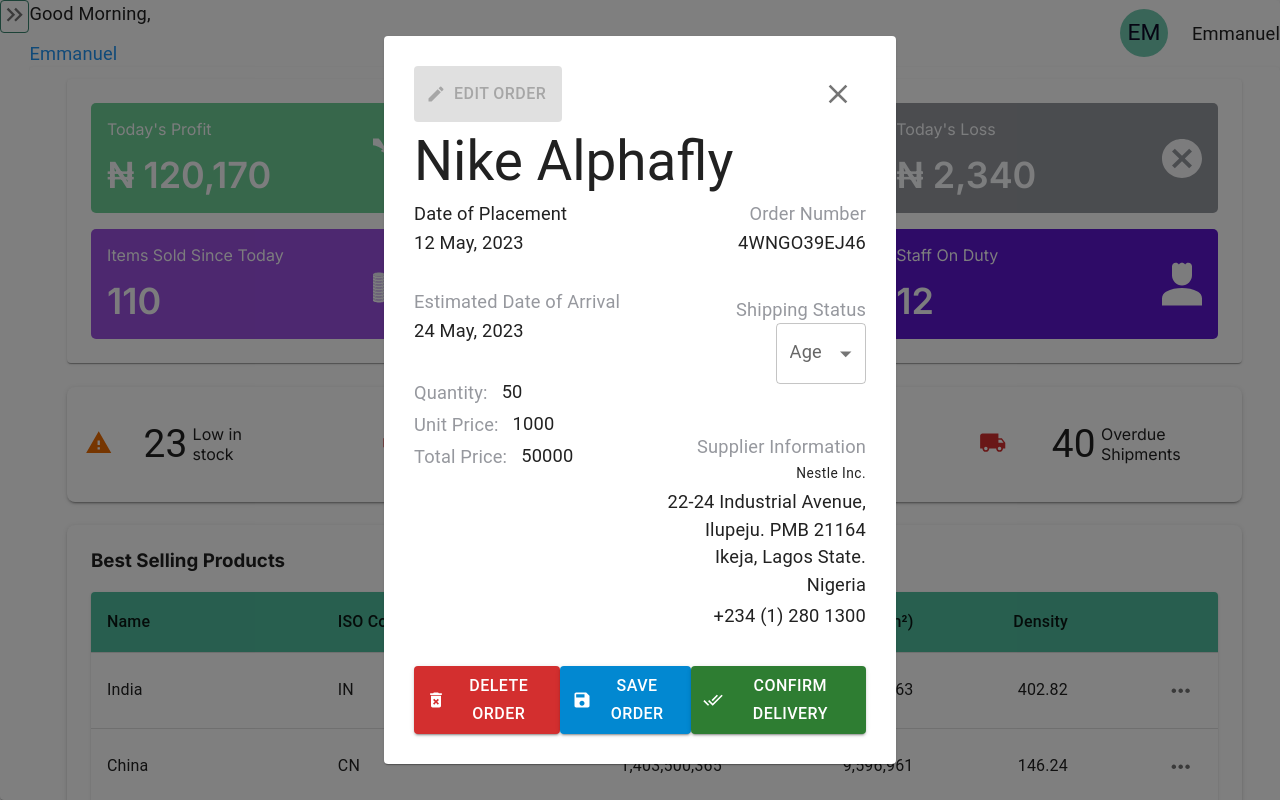
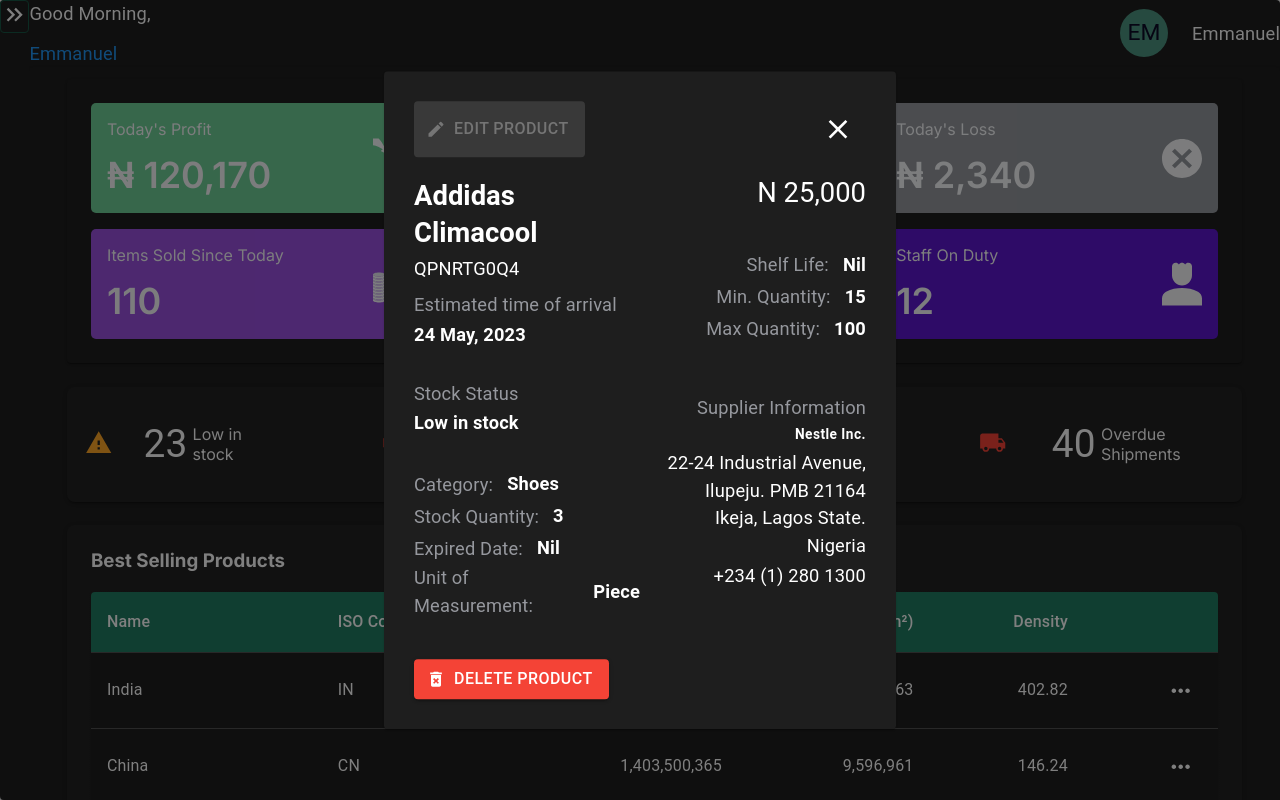
Before and after one commit to valentinesamuel/shopaholik-frontend, a React (Vite) app: page /manager in a window 1280 px wide. Both pictures are taken after a click on the button 1180 px from the left and 690 px from the top of the page. Built offline with nearby package versions, Linux system fonts and the light colour scheme; a web font is replaced by a local one.

Commit message:
FEAT: Added product detail modal

```diff
--- a/src/App.tsx
+++ b/src/App.tsx
@@ -14,7 +14,7 @@
 import ManagerInventory from './routes/Manager/ManagerInventory/ManagerInventory.component';
 
 function App() {
-  const [mode, setMode] = useState<PaletteMode>('light');
+  const [mode, setMode] = useState<PaletteMode>('dark');
   const colorMode = useMemo(
     () => ({
       toggleColorMode: () => {
@@ -36,7 +36,7 @@
             <Route path="/manager" element={<ManagerHome />}>
               <Route index element={<ManagerDashboard />} />
               <Route path="dashboard" element={<ManagerDashboard />} />
-              <Route path="inventory" element={<ManagerInventory/>} />
+              <Route path="inventory" element={<ManagerInventory />} />
             </Route>
             <Route path="supervisor" element={<SupervisorHome />}>
               <Route index element={<SupervisorDashboard />} />
--- a/src/components/ProductDetailModal.tsx
+++ b/src/components/ProductDetailModal.tsx
@@ -1,14 +1,12 @@
 import { Box, Button, IconButton, Paper, Typography } from '@mui/material';
-import { FC } from 'react';
 import CloseIcon from '@mui/icons-material/Close';
 import CreateIcon from '@mui/icons-material/Create';
 import DeleteForever from '@mui/icons-material/DeleteForever';
-import SaveIcon from '@mui/icons-material/Save';
-import DoneAllIcon from '@mui/icons-material/DoneAll';
-import SelectOptions from './SelectOptions';
-interface Props {}
+import { FC } from 'react';
 
-const ProductDetailModal: FC<Props> = () => {
+type Props = {};
+
+const ProductDetailModal: FC<Props> = ({}) => {
   return (
     <Paper
       sx={{
@@ -20,52 +18,82 @@
         padding: '30px',
       }}
     >
-      <Box sx={{ display: 'flex', justifyContent: 'space-between' }}>
+      <Box
+        sx={{
+          display: 'flex',
+          justifyContent: 'space-between',
+          margin: '0 0 4% 0',
+        }}
+      >
         <Button disabled startIcon={<CreateIcon />} variant="contained">
-          Edit Order
+          Edit Product
         </Button>
         <IconButton aria-label="close" size="large">
           <CloseIcon fontSize="inherit" />
         </IconButton>
       </Box>
-      <Typography sx={{ margin: '1.5% 0' }} variant="h3">
-        Nike Alphafly
-      </Typography>
+
       <Box sx={{ display: 'flex', justifyContent: 'space-between' }}>
         <Box sx={{ width: '100%' }}>
+          <Typography
+            sx={{ margin: '1.5% 0', fontWeight: '600', width: '100%' }}
+            variant="h5"
+          >
+            Addidas Climacool
+          </Typography>
+          <Typography sx={{ margin: '1.5% 0 4% 0' }} variant="body1">
+            QPNRTG0Q4
+          </Typography>
           <Box sx={{ marginBottom: '29px' }}>
-            <Typography sx={{ 1: '#96989E' }}>Date of Placement</Typography>
-            <Typography variant="subtitle1">12 May, 2023</Typography>
+            <Typography sx={{ color: '#96989E' }}>
+              Estimated time of arrival
+            </Typography>
+            <Typography variant="subtitle1" sx={{ fontWeight: '600' }}>
+              24 May, 2023
+            </Typography>
           </Box>
           <Box sx={{ marginBottom: '29px' }}>
-            <Typography sx={{ color: '#96989E' }}>
-              Estimated Date of Arrival
+            <Typography sx={{ color: '#96989E' }}>Stock Status</Typography>
+            <Typography variant="subtitle1" sx={{ fontWeight: '600' }}>
+              Low in stock
             </Typography>
-            <Typography variant="subtitle1">24 May, 2023</Typography>
           </Box>
           <Box sx={{ display: 'flex', alignItems: 'center' }}>
             <Typography sx={{ color: '#96989E', marginRight: '14px' }}>
-              Quantity:
+              Category:
             </Typography>
-            <Typography variant="subtitle1">50</Typography>
+            <Typography variant="subtitle1" sx={{ fontWeight: '600' }}>
+              Shoes
+            </Typography>
           </Box>
           <Box sx={{ display: 'flex', alignItems: 'center' }}>
             <Typography sx={{ color: '#96989E', marginRight: '14px' }}>
-              Unit Price:
+              Stock Quantity:
             </Typography>
-            <Typography variant="subtitle1">1000</Typography>
+            <Typography variant="subtitle1" sx={{ fontWeight: '600' }}>
+              3
+            </Typography>
           </Box>
           <Box sx={{ display: 'flex', alignItems: 'center' }}>
             <Typography sx={{ color: '#96989E', marginRight: '14px' }}>
-              Total Price:
+              Expired Date:
             </Typography>
-            <Typography variant="subtitle1">50000</Typography>
+            <Typography variant="subtitle1" sx={{ fontWeight: '600' }}>
+              Nil
+            </Typography>
+          </Box>
+          <Box sx={{ display: 'flex', alignItems: 'center' }}>
+            <Typography sx={{ color: '#96989E', marginRight: '14px' }}>
+              Unit of Measurement:
+            </Typography>
+            <Typography variant="subtitle1" sx={{ fontWeight: '600' }}>
+              Piece
+            </Typography>
           </Box>
         </Box>
         <Box sx={{ width: '100%' }}>
           <Box sx={{ marginBottom: '37px', textAlign: 'right' }}>
-            <Typography sx={{ color: '#96989E' }}>Order Number</Typography>
-            <Typography variant="subtitle1">4WNGO39EJ46</Typography>
+            <Typography variant="h5">N 25,000</Typography>
           </Box>
           <Box
             sx={{
@@ -75,8 +103,30 @@
               placeItems: 'end',
             }}
           >
-            <Typography sx={{ color: '#96989E' }}>Shipping Status</Typography>
-            <SelectOptions width="40%" />
+            <Box sx={{ display: 'flex', alignItems: 'center' }}>
+              <Typography sx={{ color: '#96989E', marginRight: '14px' }}>
+                Shelf Life:
+              </Typography>
+              <Typography variant="subtitle1" sx={{ fontWeight: '600' }}>
+                Nil
+              </Typography>
+            </Box>
+            <Box sx={{ display: 'flex', alignItems: 'center' }}>
+              <Typography sx={{ color: '#96989E', marginRight: '14px' }}>
+                Min. Quantity:
+              </Typography>
+              <Typography variant="subtitle1" sx={{ fontWeight: '600' }}>
+                15
+              </Typography>
+            </Box>
+            <Box sx={{ display: 'flex', alignItems: 'center' }}>
+              <Typography sx={{ color: '#96989E', marginRight: '14px' }}>
+                Max Quantity:
+              </Typography>
+              <Typography variant="subtitle1" sx={{ fontWeight: '600' }}>
+                100
+              </Typography>
+            </Box>
           </Box>
           <Box
             sx={{
@@ -89,7 +139,10 @@
             <Typography sx={{ color: '#96989E' }}>
               Supplier Information
             </Typography>
-            <Typography variant="caption" sx={{ marginTop: '1% ' }}>
+            <Typography
+              variant="caption"
+              sx={{ marginTop: '1%', fontWeight: '600' }}
+            >
               Nestle Inc.
             </Typography>
             <Typography variant="body1" sx={{ width: '90%', margin: '1.5% 0' }}>
@@ -100,17 +153,16 @@
           </Box>
         </Box>
       </Box>
-      <Box sx={{ display: 'flex', justifyContent: 'space-between' }}>
-        <Button color="error" startIcon={<DeleteForever />} variant="contained">
-          Delete Order
-        </Button>
-        <Button color="info" startIcon={<SaveIcon />} variant="contained">
-          Save Order
-        </Button>
-        <Button color="success" startIcon={<DoneAllIcon />} variant="contained">
-          Confirm Delivery
-        </Button>
-      </Box>
+      <Button
+        color="error"
+        startIcon={<DeleteForever />}
+        variant="contained"
+        sx={{
+          marginTop: '7%',
+        }}
+      >
+        Delete Product
+      </Button>
     </Paper>
   );
 };
--- /dev/null
+++ b/src/components/ProductOrderDetailModal.tsx
@@ -0,0 +1,149 @@
+import {
+  Box,
+  Button,
+  IconButton,
+  Paper,
+  SelectChangeEvent,
+  Typography,
+} from '@mui/material';
+import { FC, useState } from 'react';
+import CloseIcon from '@mui/icons-material/Close';
+import CreateIcon from '@mui/icons-material/Create';
+import DeleteForever from '@mui/icons-material/DeleteForever';
+import SaveIcon from '@mui/icons-material/Save';
+import DoneAllIcon from '@mui/icons-material/DoneAll';
+import SelectOptions from './SelectOptions';
+import { ShippingStatus } from '../Utils/Types';
+
+const statusOptions = [
+  { value: ShippingStatus.CONFIRMED, name: 'Confirmed', id: ' 1' },
+  { value: ShippingStatus.PENDING, name: 'Pending', id: ' 2 ' },
+  { value: ShippingStatus.DELIVERED, name: 'Delivered', id: '3' },
+];
+
+interface Props {}
+
+const ProductOrderDetailModal: FC<Props> = () => {
+  const [shippingstatus, setShippingstatus] = useState('');
+
+  const handleShippingStatusChange = (event: SelectChangeEvent) => {
+    setShippingstatus(event.target.value as string);
+    console.log(event.target.value);
+  };
+
+  return (
+    <Paper
+      sx={{
+        position: 'absolute',
+        top: '50%',
+        left: '50%',
+        transform: 'translate(-50%, -50%)',
+        maxWidth: '40%',
+        padding: '30px',
+      }}
+    >
+      <Box sx={{ display: 'flex', justifyContent: 'space-between' }}>
+        <Button disabled startIcon={<CreateIcon />} variant="contained">
+          Edit Order
+        </Button>
+        <IconButton aria-label="close" size="large">
+          <CloseIcon fontSize="inherit" />
+        </IconButton>
+      </Box>
+      <Typography sx={{ margin: '1.5% 0' }} variant="h4">
+        Nike Alphafly
+      </Typography>
+      <Box sx={{ display: 'flex', justifyContent: 'space-between' }}>
+        <Box sx={{ width: '100%' }}>
+          <Box sx={{ marginBottom: '29px' }}>
+            <Typography sx={{ 1: '#96989E' }}>Date of Placement</Typography>
+            <Typography variant="subtitle1">12 May, 2023</Typography>
+          </Box>
+          <Box sx={{ marginBottom: '29px' }}>
+            <Typography sx={{ color: '#96989E' }}>
+              Estimated Date of Arrival
+            </Typography>
+            <Typography variant="subtitle1">24 May, 2023</Typography>
+          </Box>
+          <Box sx={{ display: 'flex', alignItems: 'center' }}>
+            <Typography sx={{ color: '#96989E', marginRight: '14px' }}>
+              Quantity:
+            </Typography>
+            <Typography variant="subtitle1">50</Typography>
+          </Box>
+          <Box sx={{ display: 'flex', alignItems: 'center' }}>
+            <Typography sx={{ color: '#96989E', marginRight: '14px' }}>
+              Unit Price:
+            </Typography>
+            <Typography variant="subtitle1">1000</Typography>
+          </Box>
+          <Box sx={{ display: 'flex', alignItems: 'center' }}>
+            <Typography sx={{ color: '#96989E', marginRight: '14px' }}>
+              Total Price:
+            </Typography>
+            <Typography variant="subtitle1">50000</Typography>
+          </Box>
+        </Box>
+        <Box sx={{ width: '100%' }}>
+          <Box sx={{ marginBottom: '37px', textAlign: 'right' }}>
+            <Typography sx={{ color: '#96989E' }}>Order Number</Typography>
+            <Typography variant="subtitle1">4WNGO39EJ46</Typography>
+          </Box>
+          <Box
+            sx={{
+              marginBottom: '49px',
+              textAlign: 'right',
+              display: 'grid',
+              placeItems: 'end',
+            }}
+          >
+            <Typography sx={{ color: '#96989E', marginBottom: '10px' }}>
+              Shipping Status
+            </Typography>
+            <SelectOptions
+              width="max-content%"
+              selectLabel="Shipping Status"
+              options={statusOptions}
+              value={shippingstatus}
+              label="shipping-status"
+              handleChange={handleShippingStatusChange}
+            />
+          </Box>
+          <Box
+            sx={{
+              marginBottom: '37px',
+              textAlign: 'right',
+              display: 'grid',
+              placeItems: 'end',
+            }}
+          >
+            <Typography sx={{ color: '#96989E' }}>
+              Supplier Information
+            </Typography>
+            <Typography variant="caption" sx={{ marginTop: '1% ' }}>
+              Nestle Inc.
+            </Typography>
+            <Typography variant="body1" sx={{ width: '90%', margin: '1.5% 0' }}>
+              22-24 Industrial Avenue, Ilupeju. PMB 21164 Ikeja, Lagos State.
+              Nigeria
+            </Typography>
+            <Typography variant="body1">+234 (1) 280 1300</Typography>
+          </Box>
+        </Box>
+      </Box>
+      <Box sx={{ display: 'flex', justifyContent: 'space-between' }}>
+        <Button color="error" startIcon={<DeleteForever />} variant="contained">
+          Delete Order
+        </Button>
+        <Button color="info" startIcon={<SaveIcon />} variant="contained">
+          Save Order
+        </Button>
+        <Button color="success" startIcon={<DoneAllIcon />} variant="contained">
+          Confirm Delivery
+        </Button>
+      </Box>
+    </Paper>
+  );
+};
+
+export default ProductOrderDetailModal;
--- a/src/components/SelectOptions.tsx
+++ b/src/components/SelectOptions.tsx
@@ -6,35 +6,43 @@
   Select,
   SelectChangeEvent,
 } from '@mui/material';
-import { FC, useState } from 'react';
+import { FC } from 'react';
 
 interface Props {
   width?: string;
-  options?: { value: number; name: string; id: string }[];
-  label?:string
+  options?: { value: number | string; name: string; id: string }[];
+  label?: string;
+  value: string;
+  selectLabel: string;
+  handleChange: (event: SelectChangeEvent) => void;
 }
 
-const SelectOptions: FC<Props> = ({ width = 120, options,label }) => {
-  const [age, setAge] = useState('');
-
-  const handleChange = (event: SelectChangeEvent) => {
-    setAge(event.target.value as string);
-  };
-
+const SelectOptions: FC<Props> = ({
+  width = 120,
+  options,
+  label,
+  value,
+  selectLabel,
+  handleChange,
+}) => {
   return (
     <Box sx={{ width: width }}>
       <FormControl fullWidth>
-        <InputLabel id="demo-simple-select-label">Age</InputLabel>
+        <InputLabel id="demo-simple-select-label">{selectLabel}</InputLabel>
         <Select
           labelId="demo-simple-select-label"
           id="demo-simple-select"
-          value={age}
+          value={value}
           label={label}
           onChange={handleChange}
         >
-          <MenuItem value={''}>Select</MenuItem>
+          <MenuItem value={'  '}>Select</MenuItem>
           {options?.map((option) => {
-            return <MenuItem key={option.id} value={option.value}>{option.name}</MenuItem>;
+            return (
+              <MenuItem key={option.id} value={option.value}>
+                {option.name}
+              </MenuItem>
+            );
           })}
         </Select>
       </FormControl>
--- a/src/components/TopSellingProduct.tsx
+++ b/src/components/TopSellingProduct.tsx
@@ -10,6 +10,7 @@
 import TablePagination from '@mui/material/TablePagination';
 import TableRow from '@mui/material/TableRow';
 import { MoreHoriz } from '@mui/icons-material';
+import ProductOrderDetailModal from './ProductOrderDetailModal';
 import ProductDetailModal from './ProductDetailModal';
 
 interface Column {
@@ -179,7 +180,7 @@
                           );
                         })}
                         <TableCell align="right">
-                          <ProductModal />
+                          <ProductOrderModal />
                         </TableCell>
                       </TableRow>
                     </>
@@ -205,7 +206,7 @@
 
 export default TopSellingProduct;
 
-const ProductModal = () => {
+const ProductOrderModal = () => {
   const [open, setOpen] = React.useState(false);
 
   return (
@@ -214,6 +215,7 @@
         <MoreHoriz />
       </IconButton>
       <Modal keepMounted open={open} onClose={() => setOpen(false)}>
+        {/* <ProductOrderDetailModal /> */}
         <ProductDetailModal />
       </Modal>
     </div>
--- a/src/routes/Manager/ManagerInventory/ManagerInventory.component.tsx
+++ b/src/routes/Manager/ManagerInventory/ManagerInventory.component.tsx
@@ -1,13 +1,9 @@
 import {
   Box,
-  FormControl,
   IconButton,
   InputAdornment,
-  InputLabel,
-  MenuItem,
   OutlinedInput,
   Paper,
-  Select,
   SelectChangeEvent,
   Tab,
   Tabs,
@@ -28,9 +24,33 @@
   };
 }
 
+const categories = [
+  {
+    value: 'beverages',
+    name: 'Beverages',
+    id: '1',
+  },
+  {
+    value: 'clothing',
+    name: 'Clothing',
+    id: '2',
+  },
+  {
+    value: 'electronics',
+    name: 'Electronics',
+    id: '3',
+  },
+];
+
 const ManagerInventory = () => {
   const [currentTab, setCurrentTab] = useState(0);
   const [searchedProduct, setSearchedProduct] = useState('');
+  const [category, setCategory] = useState('electronics');
+
+  const handleCategoryChange = (event: SelectChangeEvent) => {
+    setCategory(event.target.value as string);
+    console.log(event.target.value);
+  };
 
   const handleTabChange = (_: React.SyntheticEvent, newTab: number) => {
     setCurrentTab(newTab);
@@ -99,7 +119,14 @@
             },
           }}
         >
-          <SelectCategories />
+          <SelectCategories
+            width="50%"
+            selectLabel="Categories"
+            label="categories"
+            options={categories}
+            handleChange={handleCategoryChange}
+            value={category}
+          />
           <Box
             sx={{
               display: 'flex',
```
Also changed, not shown: src/components/AlertDialogSlide.tsx (deleted, +0 -61 lines).
